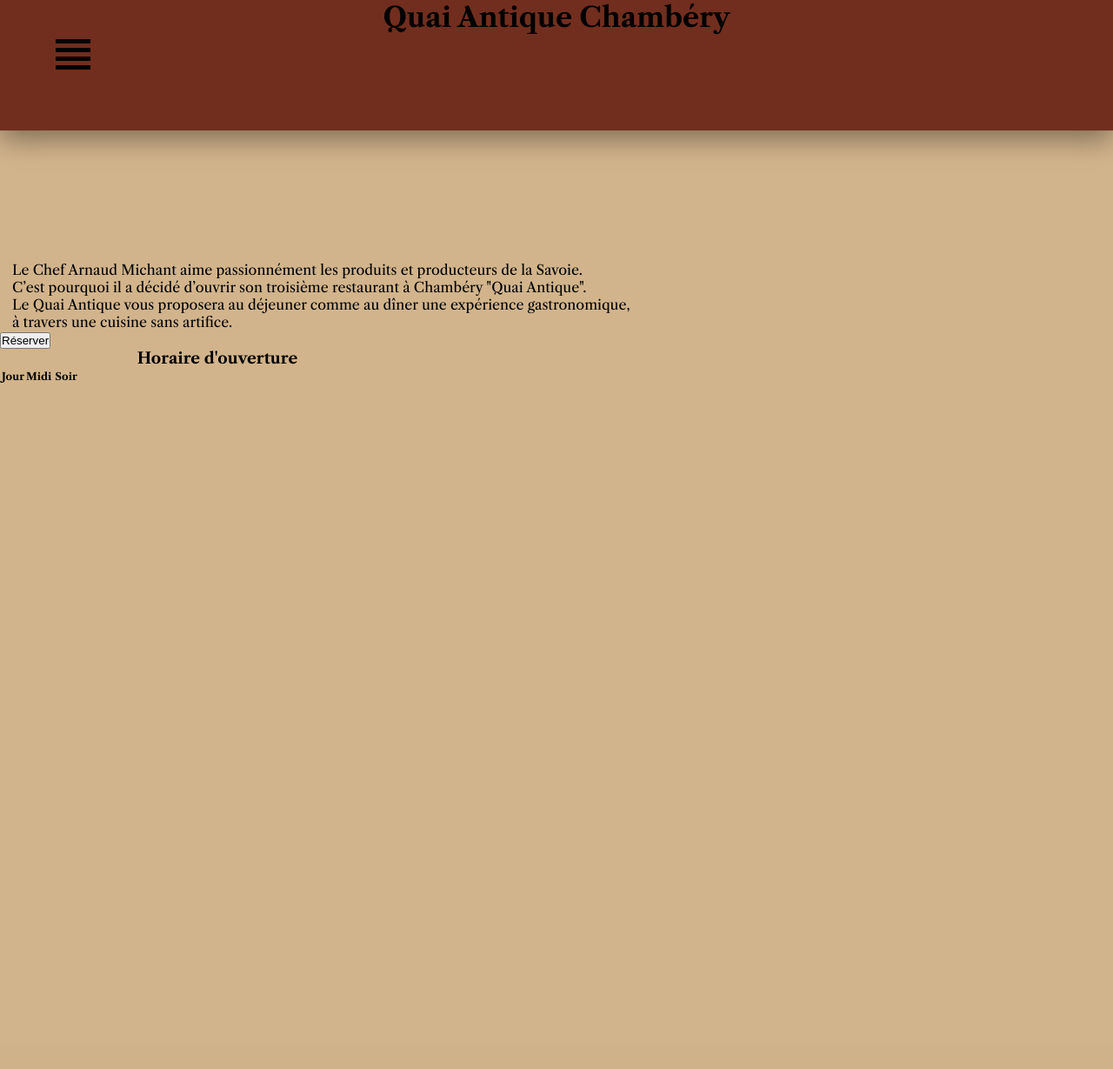
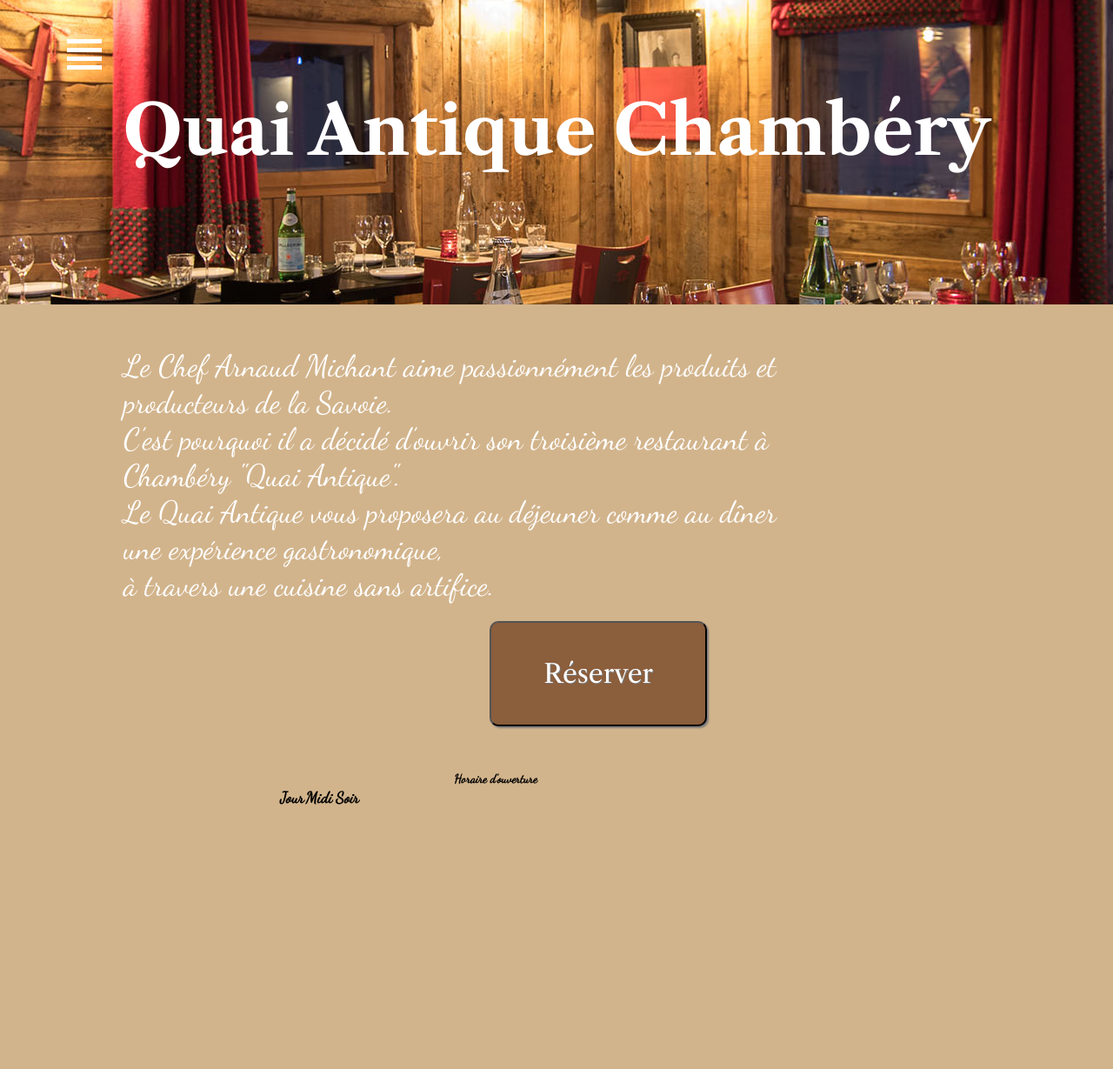
Before and after one commit to GDel84/ArnaudMichant, a Symfony app: template templates/accueil.html.twig in a window 1280 px wide. Shown: the whole page at 87% size. Before the commit the page ends 440 px from the top, so only its background shows below. Run offline with Twig, Linux system fonts and the light colour scheme; the template is opened without the code that fills it, so the values that code supplies are empty; some libraries are stand-ins or nearby versions.

Commit message:
add bottum header and responsive logique

```diff
--- a/public/css/style.css
+++ b/public/css/style.css
@@ -4,12 +4,13 @@
   margin: 0;
   padding: 0;
 }
+html{
+  font-size: 20px;
+}
+
 body {
-  font-family: Libre Caslon Text;
+  font-family: 'Dancing Script', sans-serif;
   background-color: #D2B48C;
-  z-index: 2;
-  margin: 0;
-  display : table;
 	width: 100%;
 }
 
@@ -18,14 +19,14 @@ body {
   position: absolute;
   z-index: 100;
   top: 5vh;
-  left: 5vw;
+  left: 6vw;
   padding-bottom: 2vh;
 }
 
 .hamburger-icon span {
   height: 5px;
   width: 40px;
-  background-color: black;
+  background-color: white;
   display: block;
   margin: 5px 0px 5px 0px;
   transition: 0.7s ease-in-out;
@@ -62,7 +63,7 @@ display: none;
 }
 
 div.menu-pane {
-  background-color: #712E1E;
+  background-color: #8B5E3C;
   position: absolute;
   transform: translateX(-105vw);
   transform-origin: (0, 0);
@@ -81,7 +82,7 @@ div.menu-pane {
 }
 
 .menu-links li, a, span {
-      transition: 0.5s ease-in-out;
+  transition: 0.5s ease-in-out;
 }
 
 .menu-pane ul {
@@ -106,6 +107,7 @@ div.menu-pane {
 .menu-links li a {
   color: white;
   text-decoration: none;
+  font-family: 'Libre Caslon Text', Helvetica, sans-serif;
 }
 
 
@@ -155,45 +157,6 @@ input.hamburger-checkbox {
   opacity: 0;
   height: 6vh;
 }
-/*.sous{
-  display: none;
-  box-shadow: 0px 1px 2px #CCC;
-  background-color: bisque;
-}
-nav > ul li:hover .sous{
- display: block;
-}
-.sous li{
-  float: none;
-  width: 100%;
-  text-align: left;
-}
-.sous a{
-  padding: 10px;
-  border-bottom: none;
-}
-.sous a:hover{
-  border-bottom: none;
-  background-color: RGBa(200, 200, 200,0.1);
-}
-.deroulant > a::after{
-  content:"▼";
-  font-size: 12px;
-}
-.sous{
-  display: none;
-  box-shadow: 0px 1px 2px #CCC;
-  background-color: aqua;
-  position: absolute;
-  width: 100%;
-  z-index: 1000;
-}
-nav ul li{
-
-  width: 25%;
-  text-align: center;
-  position: relative;
-}*/
 /*-------login--------*/
 
 .carte-log{
@@ -207,26 +170,68 @@ nav ul li{
 /*-------header-----*/
 .header-text {
   display: block;
-  width: auto;
-  height: 150px;
-  box-shadow: 0 10px 30px rgba(0, 0, 0, 0.4);
-  background-color: #712E1E;
+  width: 100%;
+  height: 350px;
   position: relative;
+  background-image: url(/photo/Repas-Chalet.jpg);
+  background-position:top;
+  background-repeat: space;
+  background-position-y:50%;
 }
-h1{
-  text-align: center;
+.title{
+  font-size: 80px;
+  text-align:center;
+  font-weight: 900;
+  padding-top: 100px;
+  color: white;
+  font-family: 'Libre Caslon Text', Helvetica, sans-serif;
+}
+.presentation{
+  font-size: 35px;
+  margin: auto;
+  color: white;
+  max-width: 90%;
+}
+@media screen and (max-width: 1300px) {
+  .presentation {
+    max-width: 80%;
+  }
+}
+@media screen and (max-width: 1000px) {
+  .header-text {
+    height: 400px;
+  }
+  .title{
+    font-size: 50px;
+    font-weight: 800;
+    padding-top: 150px;
+  }
+  .presentation{
+    font-size: 45px;
+  }
+}
+@media screen and (max-width: 550px) {
+  .header-text {
+    height: 500px;
+  }
+  .title {
+    font-size: 60px;
+  }
+    .presentation{
+      font-size: 18px;
+  }
 }
 /*---------La Galerie-----------*/
 
 .gallery {
-  max-width: 1300px;
+  max-width: 80%;
   margin: 0 auto;
   display: flex;
   flex-wrap: wrap;
   gap: 2vmin;
   padding: 0 14px;
   position: relative;
-  margin-top: 150px;
+  margin-top: 50px;
 }
 .gallery::after {
   content:'';
@@ -263,20 +268,122 @@ h1{
   border-right: 10px solid rgba(0, 0, 0, 0.5);
   transform: translateY(-50%);
 }
+@media screen and (max-width: 1300px) {
+  .gallery li {
+    height: 350px;
+  }
+}
+@media screen and (max-width: 1000px) {
 
+  .gallery li {
+    height: 300px;
+  }
+}
+/*@media screen and (max-width: 550px) {
+
+}*/
+/*---------Button Reservation---------*/
+.wooden-button {
+  background-color: #8B5E3C;
+  color: white;
+  font-family:'Libre Caslon Text';
+  padding: 20px 40px;
+  border-radius: 5px;
+  box-shadow: 2px 2px 2px #7A7A7A;
+  text-shadow: 1px 1px #7A7A7A;
+  font-size: 20px;
+  cursor: pointer;
+  margin: 20px 0 10px 44%;
+  transition: all 0.3s;
+}
+.wooden-button:hover {
+  background-color: #664C28;
+  box-shadow: 3px 3px 3px #7A7A7A;
+
+}
+@media screen and (max-width: 1300px) {
+  .wooden-button {
+    padding: 40px 60px;
+    border-radius: 10px;
+    font-size: 30px;
+  }
+}
+/*----------------Carte---------------------*/
+.carte{
+  max-width: 1100px;
+  margin: 0 auto;
+  padding: 50px 14px;
+  position: relative;
+  margin-top: 50px;
+  text-align: center;
+  background-color:bisque;
+}
+.titleCarte{
+  font-size: 60px;
+  margin-bottom: 5%;
+  color: #8B5E3C;
+}
+.titleCategory{
+  font-size:xx-large;
+  margin: 0;
+  border-top: 5px outset #712E1E;
+  color: #8B5E3C;
+}
+.descriptionCategory{
+  font-style: italic;
+}
+.carteBorder{
+  list-style-type: none;
+}
+.product{
+  margin:10px;
+}
+
+.titleProduct{
+  font-weight:bold;
+}
+.descriptionProduct{
+  font-weight: lighter;
+}
+.price{
+  font-weight:bold;
+}
 
 /*-------------Footer-----------*/
-footer{
-  position:fixed;
-  bottom: 0;
-  display : block;
-  align-items: center;
+h2{
+  font-size: 14px;
+  font-weight:bold;
+
+}
+.footerBlock{
+  position: relative;
+  width: 50%;
+  margin: 10px 0% 15% 32%;
 }
 .footer{
   width: 500px;
   height: 100%;
-  font-size: 12px;
+  font-size: 10px;
   text-align: center;
-  margin: auto;
+  margin: 5% 0% 0 0;
   position: absolute;
 }
+@media screen and (max-width: 1300px) {
+  .footer{
+    font-size: 18px;
+    margin-right: 50%;
+  }
+  .footerBlock{
+    margin: 10px 0% 30% 25%;
+  }
+}
+  @media screen and (max-width: 1000px) {
+    .footerBlock{
+      margin: 10px 0% 30% 25%;
+    }
+}
+@media screen and (max-width: 550px) {
+  .footer{
+    font-size: 25px;
+  }
+}
```
